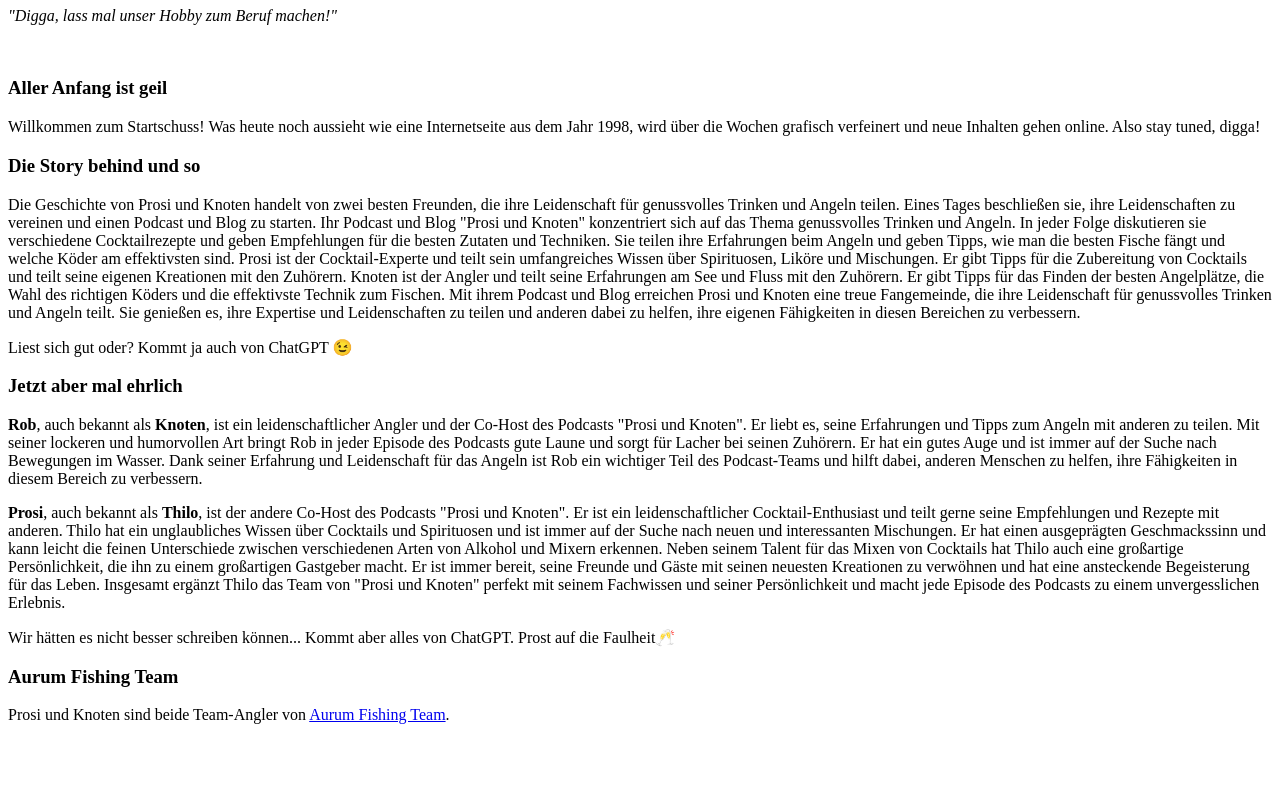
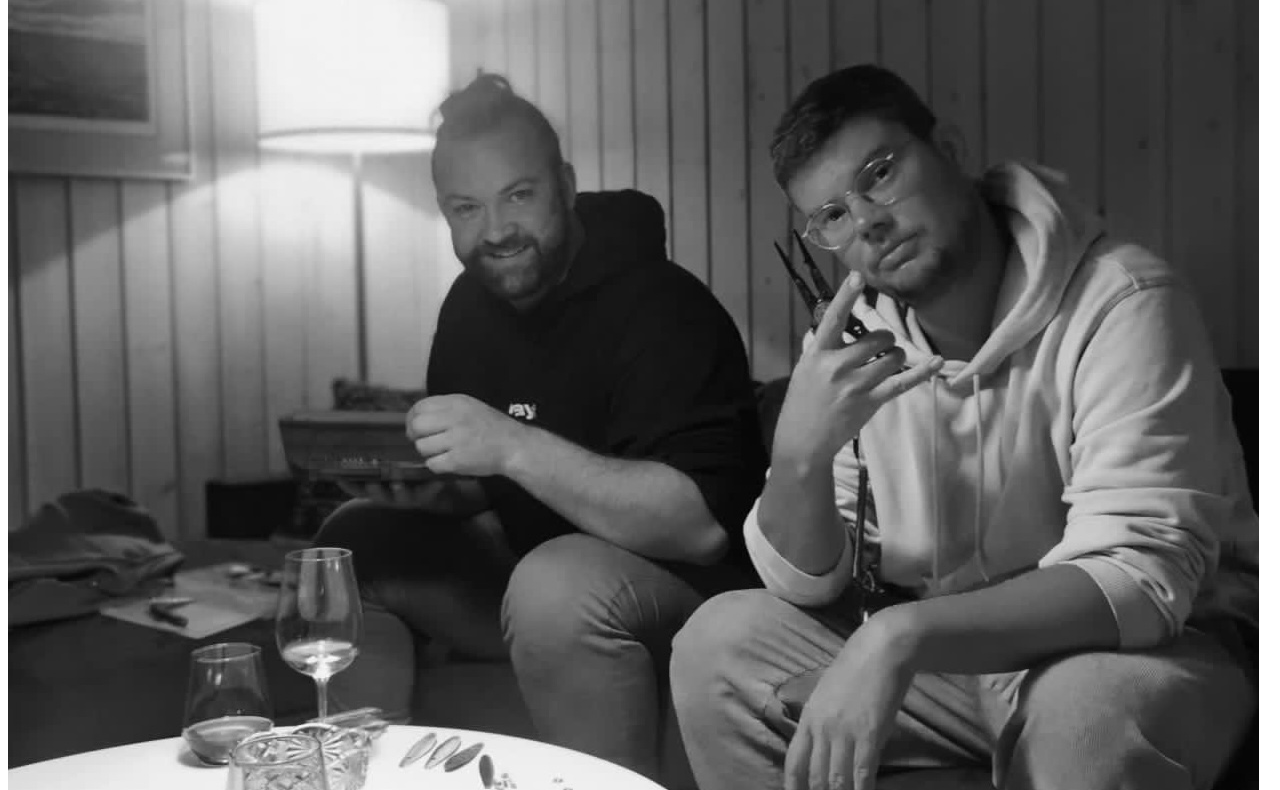
Before and after one commit to ThiloMell/ProsiKnoten, a plain HTML site: page index.html in a window 1280 px wide. Shown: the part 338-1128 px from the top of the page. Before the commit the page ends 1078 px from the top, so only its background shows below. Drawn offline with Linux system fonts and the light colour scheme.

```diff
--- a/index.html
+++ b/index.html
@@ -6,7 +6,7 @@
     <title>Prosi & Knoten 🥂</title>
 </head>
 <body>
-<img src="ProsiKnoten Titelbild.jpg" alt="Prosi und Knoten Profilbild" style="width: 20%; width: 20%;"></img></td>
+<img src="ProsiKnoten Titelbild.jpg" alt="Prosi und Knoten Profilbild"></img></td>
 <h1>Prosi & Knoten</h1>
 <p><em>"Digga, lass mal unser Hobby zum Beruf machen!"</em></p><br>
 <h3>Aller Anfang ist geil</h3>
```
